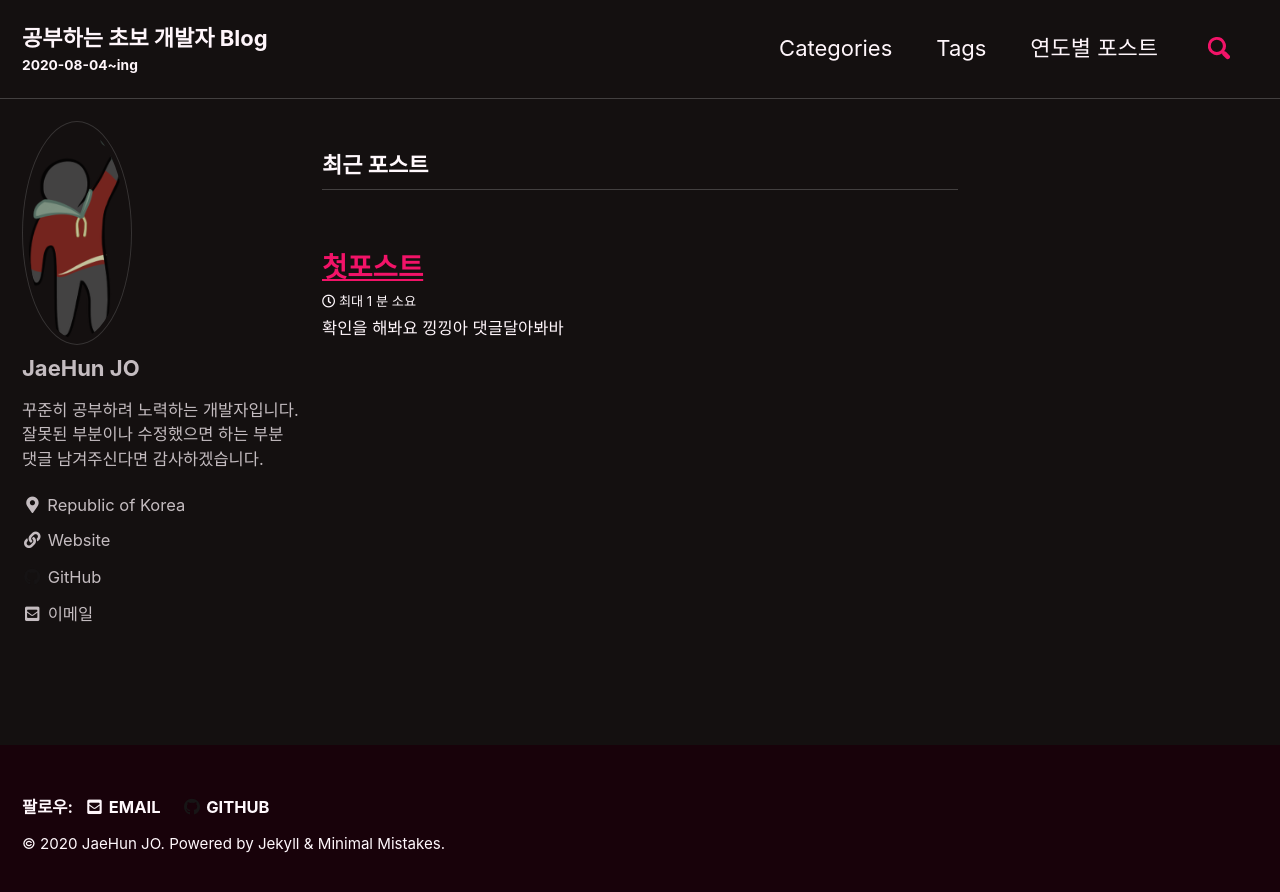
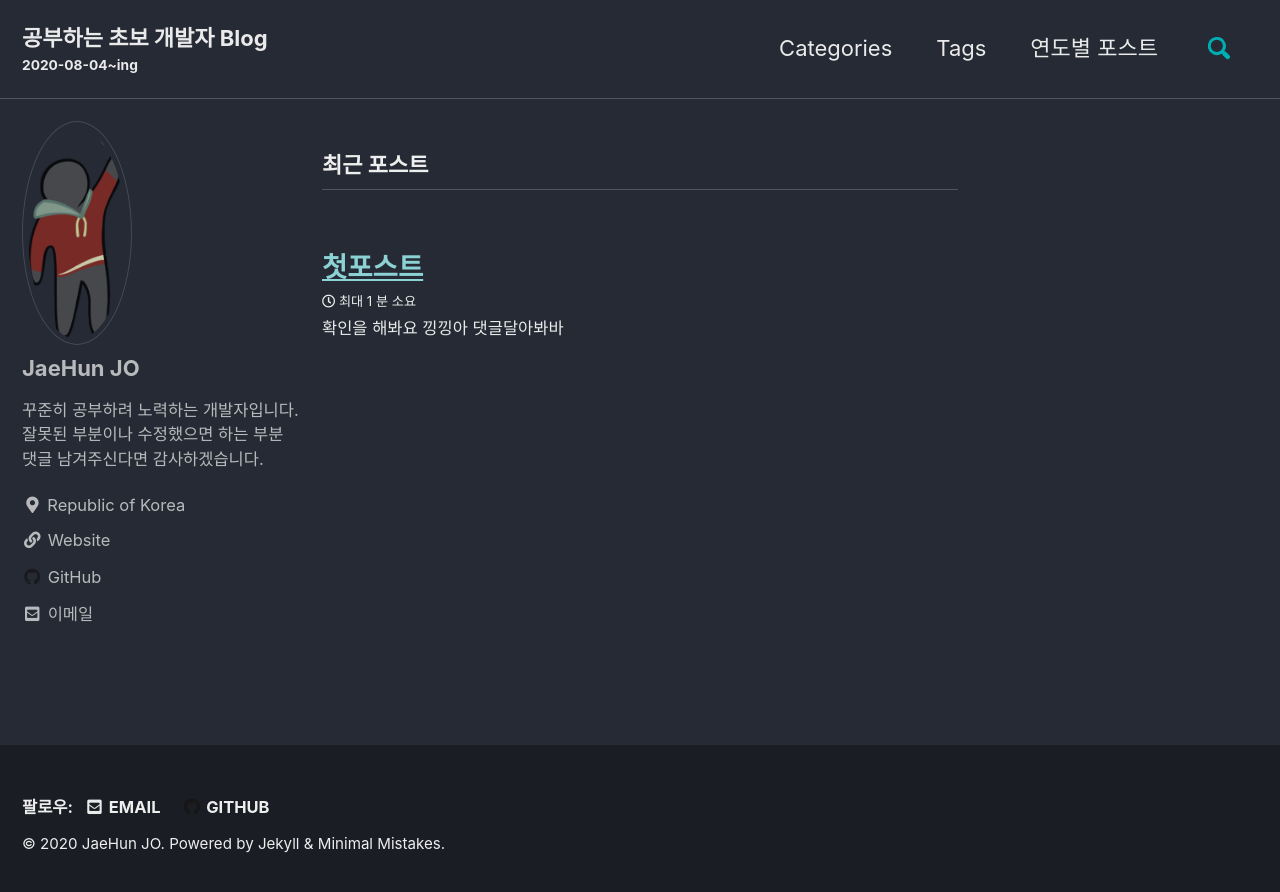
Before and after one commit to doli-doli/doli-doli.github.io, a Jekyll site: the page built from index.html, in a window 1280 px wide. Shown: the top 892 px of the page. Built offline with Jekyll 4.4.1, drawn with Linux system fonts in a browser that asks for light colours; cached includes are drawn as plain includes; a script that is not in the unit is left out; the list of posts is cut into pages by our own code.

Commit message:
Update _config.yml

```diff
--- a/_config.yml
+++ b/_config.yml
@@ -1,6 +1,6 @@
 # 기본 설명 https://mmistakes.github.io/minimal-mistakes/docs/configuration/
 
-minimal_mistakes_skin    : "neon" # 태마 색 설정 "air", "aqua", "contrast", "dark", "dirt", "neon", "mint", "plum", "sunrise"
+minimal_mistakes_skin    : "dark" # 태마 색 설정 "air", "aqua", "contrast", "dark", "dirt", "neon", "mint", "plum", "sunrise"
 
 # Site Settings
 locale                   : "ko-KR"
```
